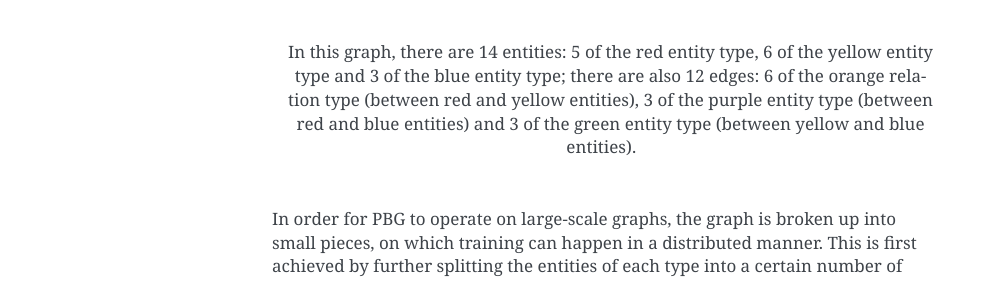
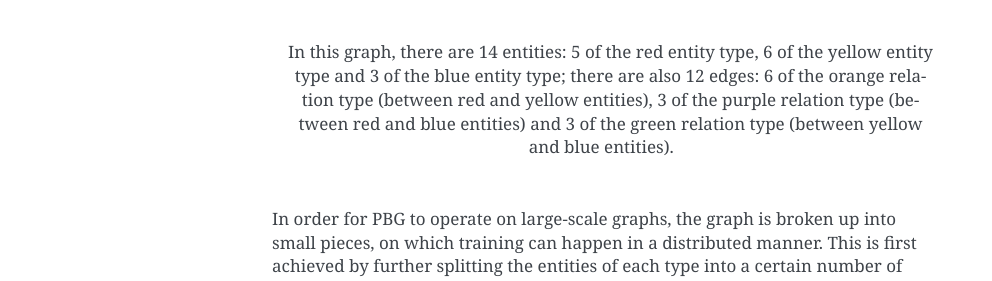
Before and after one commit to facebookresearch/PyTorch-BigGraph, a Sphinx documentation site: the page built from docs/source/data_model.rst, in a window 1280 px wide. Shown: the part 715-996 px from the top of the page, without its empty margins (148-1140 px from the left). Built offline with Sphinx 7.4.7, drawn with Linux system fonts in a browser that asks for light colours.

Commit message:
Fix typos (#204)
Summary:
## Types of changes

Fixes a typo in the docs.

Fixes https://github.com/facebookresearch/PyTorch-BigGraph/issues/203

Pull Request resolved: https://github.com/facebookresearch/PyTorch-BigGraph/pull/204

Reviewed By: erikbrinkman

Differential Revision: D28138859

Pulled By: lw

fbshipit-source-id: d0e4a28c56cd94153e0d75eee9e340d54d4678aa

```diff
--- a/docs/source/data_model.rst
+++ b/docs/source/data_model.rst
@@ -27,7 +27,7 @@ side entity type.
     In this graph, there are 14 entities: 5 of the red entity type, 6 of the
     yellow entity type and 3 of the blue entity type; there are also 12 edges:
     6 of the orange relation type (between red and yellow entities), 3 of the
-    purple entity type (between red and blue entities) and 3 of the green entity
+    purple relation type (between red and blue entities) and 3 of the green relation
     type (between yellow and blue entities).
 
 In order for PBG to operate on large-scale graphs, the graph is broken
```
